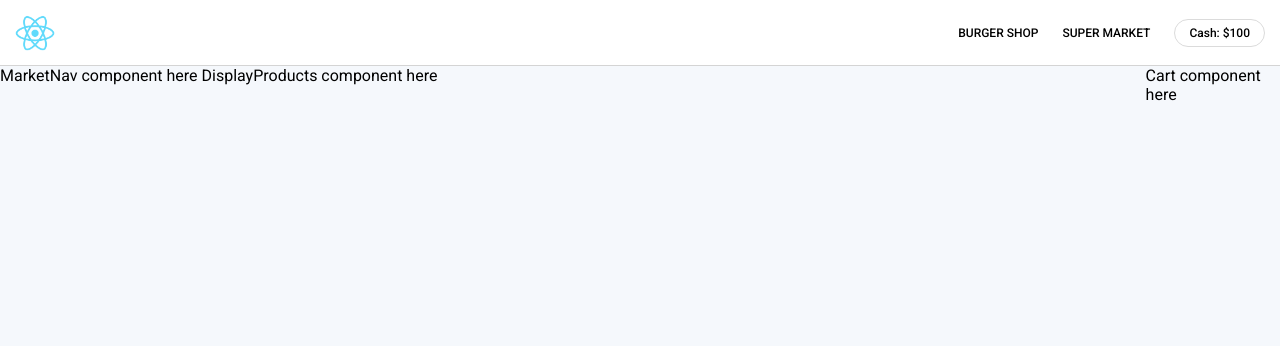
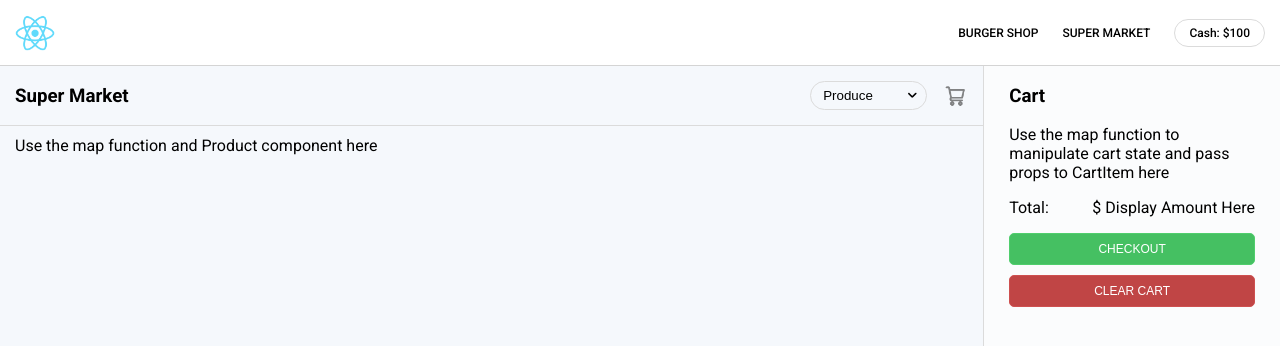
Before and after one commit to jhudson357/reactville-2-private, a React (Create React App) app: page /market in a window 1280 px wide. Shown: the top 346 px of the page. Built offline with nearby package versions, Linux system fonts and the light colour scheme; a web font is replaced by a local one.

Commit message:
implement category dropdown in supermarket

```diff
--- a/src/Components/SuperMarket/CategoryMenu.jsx
+++ b/src/Components/SuperMarket/CategoryMenu.jsx
@@ -1,10 +1,20 @@
 
-const CategoryMenu = () => {
+const CategoryMenu = (props) => {
+  const categories = props.products.map(product =>
+    product.category
+  )
+  const uniqueCategories = [...new Set(categories)]
+
+  console.log('Categories',categories)
+  console.log('Unique Categories',uniqueCategories)
+
   return (
     <select>
-        <option>
-
+      {uniqueCategories.map(category =>
+        <option key={category}>
+            {category}
         </option>
+      )}
     </select>
   )
 }
--- a/src/Components/SuperMarket/MarketNav.jsx
+++ b/src/Components/SuperMarket/MarketNav.jsx
@@ -1,9 +1,10 @@
+import CategoryMenu from './CategoryMenu'
 
 const MarketNav = (props) => {
   return (
     <nav>
       <h1>Super Market</h1>
-      CategoryMenu component here
+      <CategoryMenu products={props.products}/>
       <button id="cart-button"></button>
     </nav>
   )
--- a/src/Components/SuperMarket/SuperMarket.jsx
+++ b/src/Components/SuperMarket/SuperMarket.jsx
@@ -1,18 +1,25 @@
 import '../../styles/super-market.css'
+import { useState } from 'react'
 
 // Components & Data
 import { products } from '../../data/market-data'
+import MarketNav from './MarketNav'
+import DisplayProducts from './DisplayProducts'
+import Cart from './Cart'
 
 const SuperMarket = () => {
   console.log('Imported product data:::', products)
+  const [cart, setCart] = useState([])
+  const [productCategory, setProductCategory] = useState('Produce')
+
   return (
     <div className="super-market">
       <section>
-        MarketNav component here
-        DisplayProducts component here
+        <MarketNav products={products} />
+        <DisplayProducts />
       </section>
 
-      Cart component here
+      <Cart />
 
     </div>
   )
```
